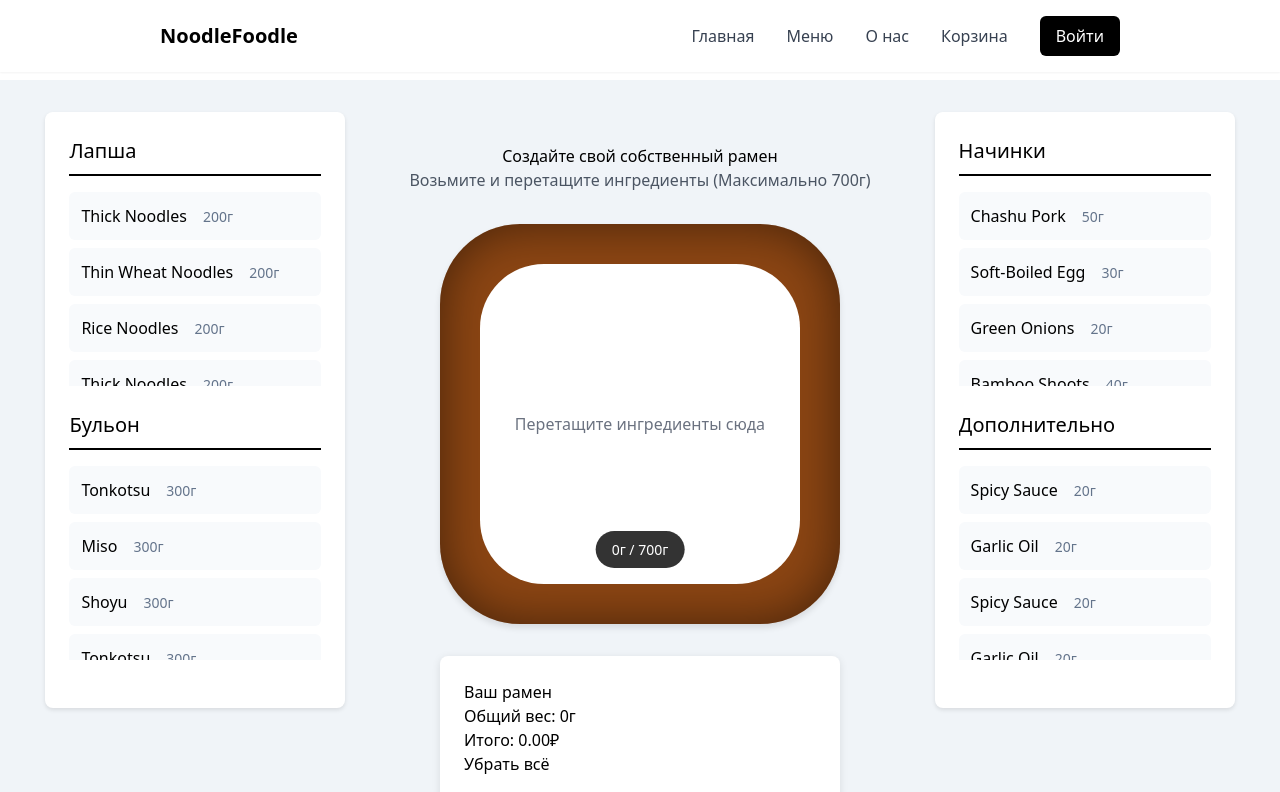
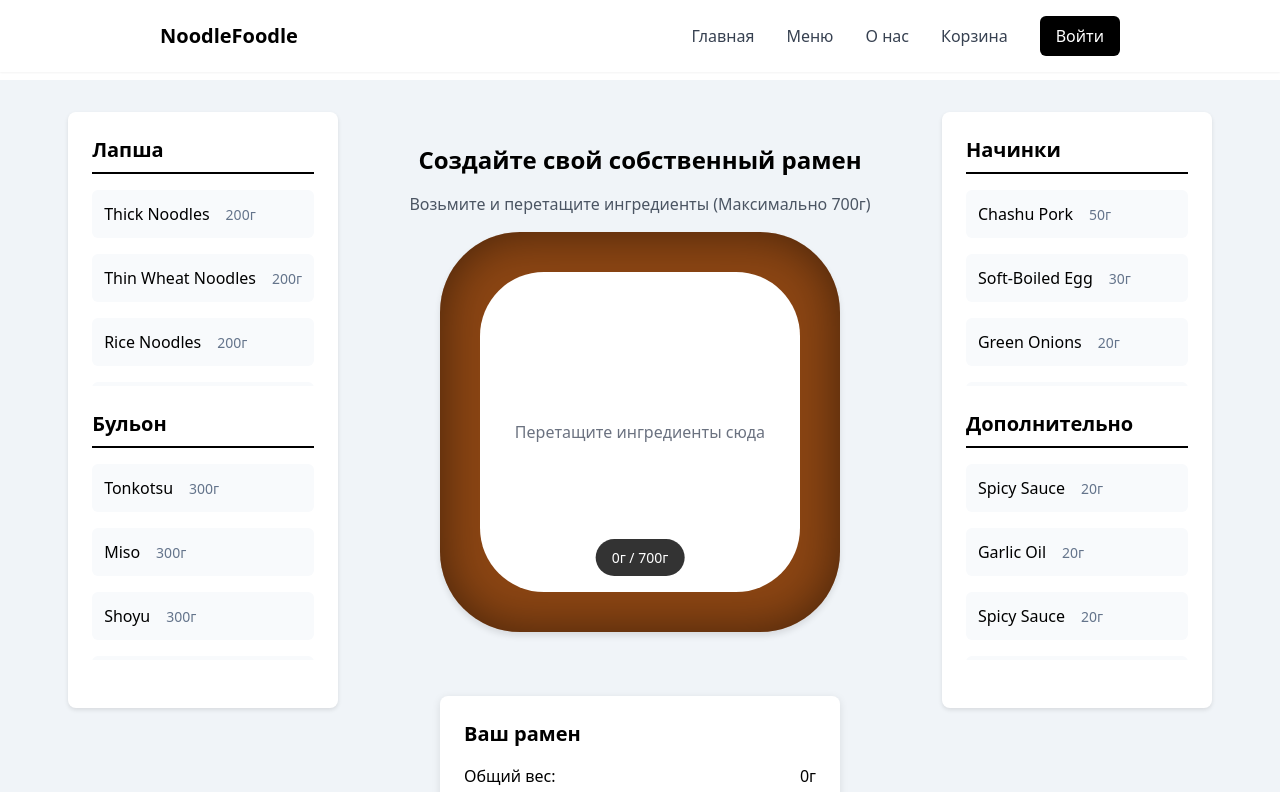
Before and after one commit to proffsenya/NoodleFoodle, a React (Vite) app: page /customproduct in a window 1280 px wide. Shown: the top 792 px of the page. Built offline with nearby package versions, Linux system fonts and the light colour scheme.

Commit message:
Adaptation of the grid on the CustomProduct.jsx page has been completed.

```diff
--- a/pages/CustomProduct.jsx
+++ b/pages/CustomProduct.jsx
@@ -4,10 +4,7 @@ import Footer from "../components/Footer";
 import { useState } from "react";
 import { ingredientsData } from "../data/data";
 
-const MAX_WEIGHT = 700; // Максимальный вес в граммах
-
-// Все ингредиенты в одном массиве
-
+const MAX_WEIGHT = 700;
 
 export default function CustomProduct() {
   const [selectedIngredients, setSelectedIngredients] = useState([]);
@@ -17,7 +14,6 @@ export default function CustomProduct() {
   const totalPrice = selectedIngredients.reduce((sum, ing) => sum + ing.price, 0);
 
   const handleDrop = (ingredient) => {
-    // Проверка на максимальный вес
     if (currentWeight + ingredient.weight > MAX_WEIGHT) {
       setWeightError("Ошибка: общий вес не может превышать 700г.");
       return;
@@ -51,7 +47,7 @@ export default function CustomProduct() {
   return (
     <section className="ramen-builder">
       <Header />
-      <div className="ramen-builder-container">
+      <div className="ramen-builder-container flex flex-col md:grid md:grid-cols-[1fr_2fr_1fr] gap-4 p-4">
         <LeftPanel onDrop={handleDrop} />
         <CenterBowl
           selectedIngredients={selectedIngredients}
@@ -75,7 +71,7 @@ function LeftPanel({ onDrop }) {
   const broths = ingredientsData.filter((item) => item.type === "broth");
 
   return (
-      <div className="ingredients-panel">
+    <div className="ingredients-panel md:sticky md:top-24 h-fit">
       {renderIngredientCategory("Лапша", noodles, onDrop)}
       {renderIngredientCategory("Бульон", broths, onDrop)}
     </div>
@@ -87,7 +83,7 @@ function LeftPanel({ onDrop }) {
   const extras = ingredientsData.filter((item) => item.type === "extra");
 
   return (
-      <div className="ingredients-panel">
+    <div className="ingredients-panel md:sticky md:top-24 h-fit">
       {renderIngredientCategory("Начинки", toppings, onDrop)}
       {renderIngredientCategory("Дополнительно", extras, onDrop)}
     </div>
@@ -97,11 +93,12 @@ function LeftPanel({ onDrop }) {
 function renderIngredientCategory(title, ingredients, onDrop) {
   return (
     <div className="ingredients-category">
-        <h3>{title}</h3>
+      <h3 className="text-lg font-semibold mb-2">{title}</h3>
+      <div className="flex md:flex-col gap-2 overflow-x-auto md:overflow-visible pb-2">
         {ingredients.map((ingredient) => (
           <div
             key={ingredient.name}
-            className="ingredient-item"
+            className="ingredient-item min-w-[200px] md:min-w-0"
             draggable
             onDragStart={(e) => e.dataTransfer.setData("ingredient", JSON.stringify(ingredient))}
           >
@@ -109,6 +106,7 @@ function LeftPanel({ onDrop }) {
             <div className="ingredient-weight">{ingredient.weight}г</div>
           </div>
         ))}
+      </div>
     </div>
   );
 }
@@ -133,38 +131,51 @@ function LeftPanel({ onDrop }) {
 
   return (
     <div className="bowl-container" onDrop={handleDropInBowl} onDragOver={(e) => e.preventDefault()}>
-        <h2>Создайте свой собственный рамен</h2>
-        <p className="mb-8 text-gray-600">Возьмите и перетащите ингредиенты (Максимально 700г)</p>
-        {typeError && <p className="mb-8 text-red-600 error ">{typeError}</p>}
-        <div className="wooden-bowl" id="bowl-dropzone">
+      <h2 className="text-2xl font-bold text-center mb-4">Создайте свой собственный рамен</h2>
+      <p className="mb-4 text-gray-600 text-center">Возьмите и перетащите ингредиенты (Максимально 700г)</p>
+      {typeError && <p className="text-red-600 text-center mb-4">{typeError}</p>}
+
+      <div className="wooden-bowl w-full max-w-[400px] mx-auto">
         <div className="bowl-content">
           <div className="selected-ingredients">
             {selectedIngredients.length === 0 ? (
-                <p className="text-gray-500">Перетащите ингредиенты сюда</p>
+              <p className="text-gray-500 text-center">Перетащите ингредиенты сюда</p>
             ) : (
               selectedIngredients.map((ingredient, index) => (
                 <div key={index} className="ingredient-badge">
                   <span>{ingredient.name}</span>
-                    <button onClick={() => onRemove(index)}>⛌
+                  <button
+                    onClick={() => onRemove(index)}
+                    className="ml-2 text-red-500 hover:text-red-700"
+                  >
+                    ⛌
                   </button>
                 </div>
               ))
             )}
           </div>
-            <div className="weight-indicator">{currentWeight}г / 700г</div>
+          <div className="weight-indicator">
+            {currentWeight}г / {MAX_WEIGHT}г
           </div>
         </div>
-        <div className="price-summary">
-          <h3>Ваш рамен</h3>
-          <div className="total-price">
+      </div>
+
+      <div className="price-summary mt-8">
+        <h3 className="text-xl font-semibold mb-4">Ваш рамен</h3>
+        <div className="total-price flex justify-between mb-2">
           <span>Общий вес:</span>
-            <span> {currentWeight}г</span>
+          <span>{currentWeight}г</span>
         </div>
-          <div className="total-price">
-            <span>Итого: </span>
-            <span> {totalPrice.toFixed(2)}₽</span>
+        <div className="total-price flex justify-between mb-4">
+          <span>Итого:</span>
+          <span className="font-bold">{totalPrice.toFixed(2)}₽</span>
         </div>
-          <button className="btn-primary btn-large" onClick={onClear}>Убрать всё</button>
+        <button
+          className="btn-primary w-full py-3"
+          onClick={onClear}
+        >
+          Убрать всё
+        </button>
       </div>
     </div>
   );
```
Lines whose indentation alone changed are shown as unchanged.
